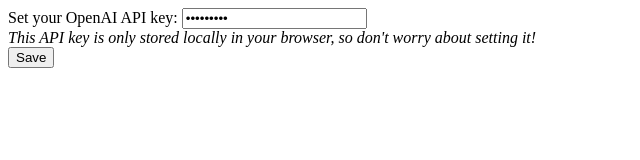
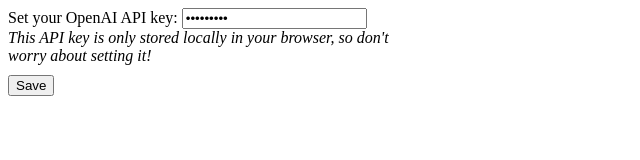
Before and after one commit to vamsi-aribandi/Tabbana, a browser extension: page src/options/options.html in a window 1280 px wide. Shown: the whole page, without its empty margins (0-640 px from the left). Drawn offline with Linux system fonts and the light colour scheme.

Commit message:
style options page

```diff
--- /dev/null
+++ b/src/options/options.css
@@ -0,0 +1,4 @@
+body {
+    width: 400px;
+    height: 80px;
+}
--- a/src/options/options.html
+++ b/src/options/options.html
@@ -2,6 +2,7 @@
 <html>
   <head>
     <title>Tabbana options</title>
+    <link rel="stylesheet" type="text/css" href="options.css">
   </head>
   <body>
 
@@ -12,7 +13,8 @@
 
     <br>
     <i>This API key is only stored locally in your browser, so don't worry about setting it!</i>
-    <br>
+
+    <div style="padding: 5px;"></div>
 
     <div id="status"></div>
     <button id="save">Save</button>
--- a/src/options/options.js
+++ b/src/options/options.js
@@ -8,6 +8,7 @@
       // Update status to let user know options were saved.
       const status = document.getElementById('status');
       status.textContent = 'Options saved.';
+      status.style.color = 'green';
       setTimeout(() => {
         status.textContent = '';
       }, 750);
```
